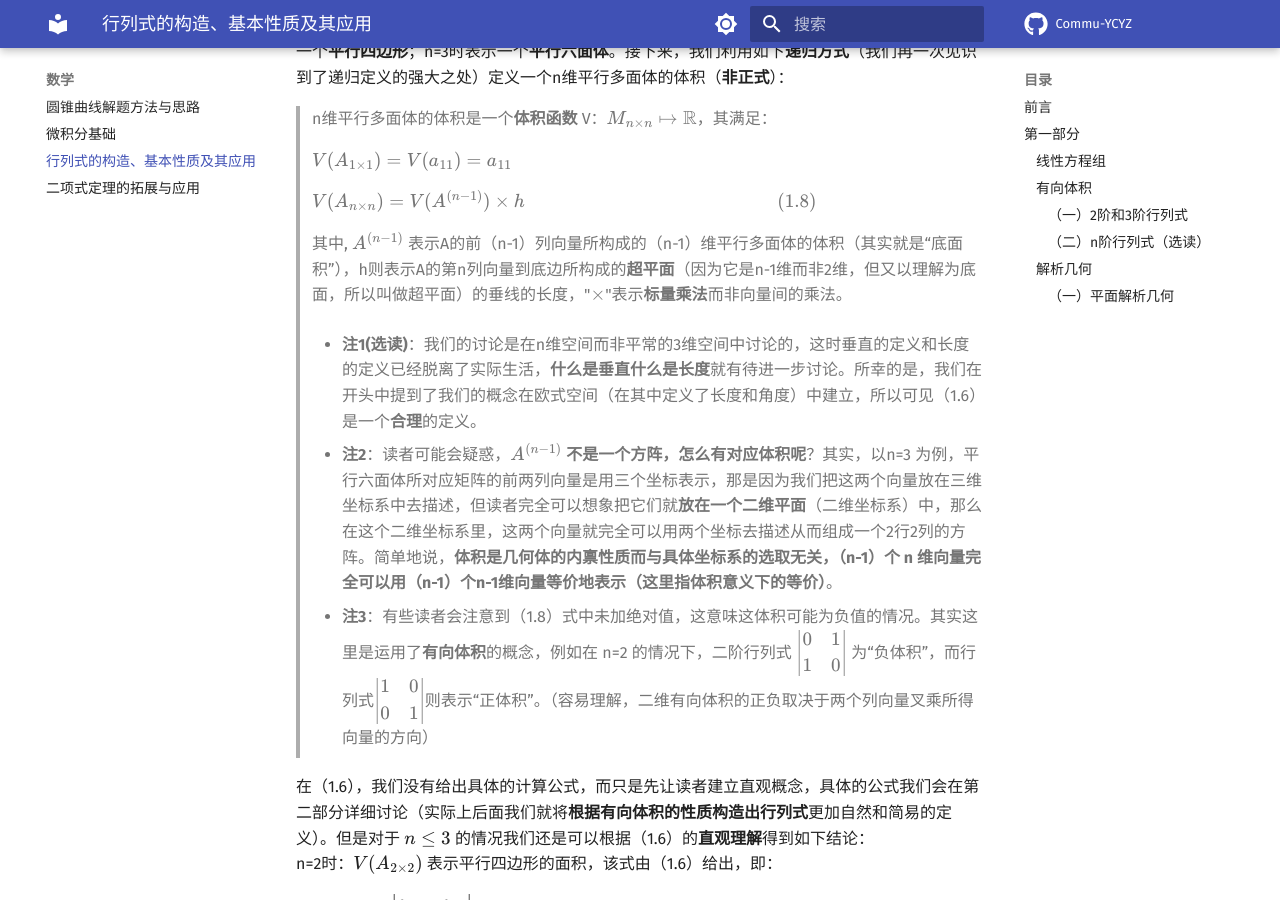
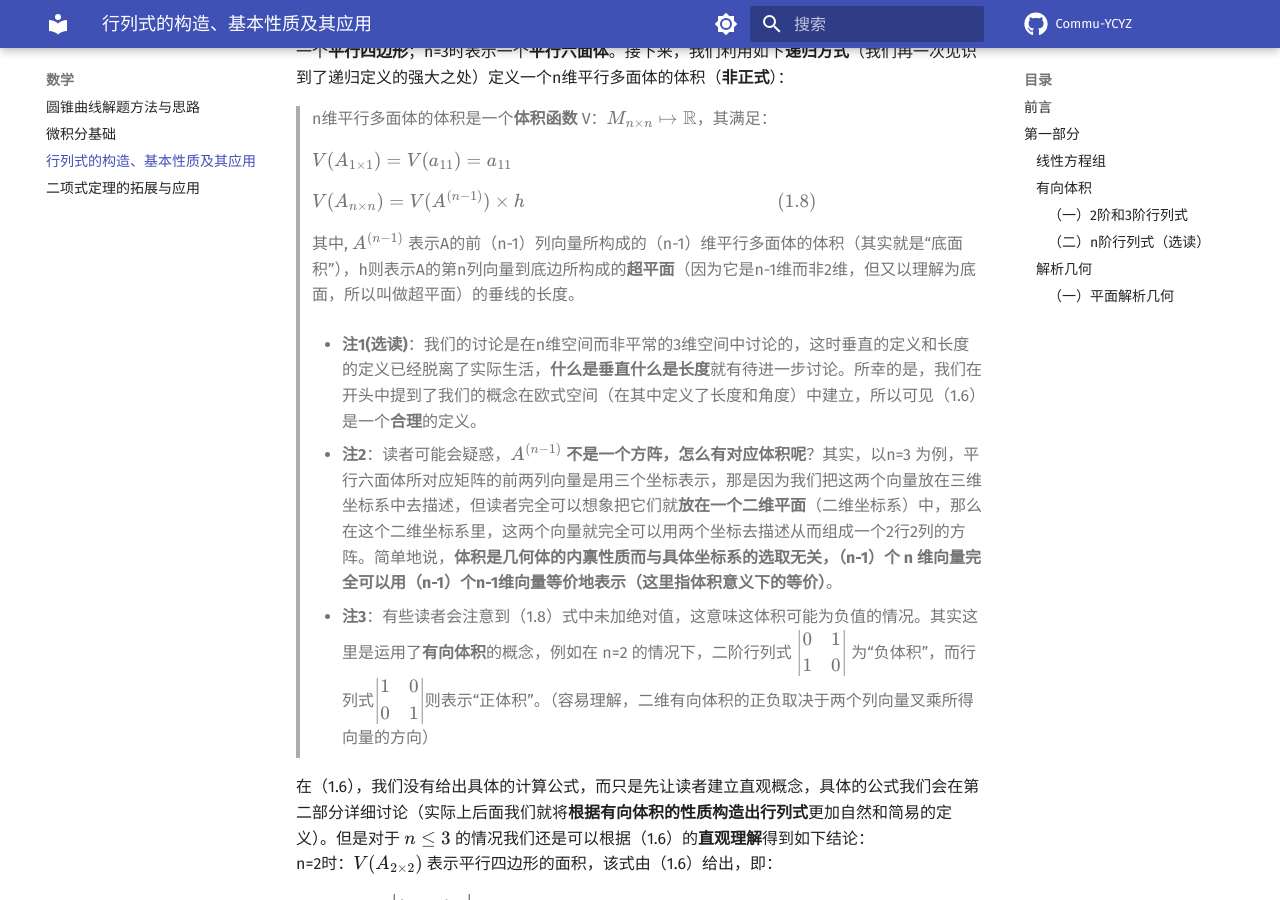
Before and after one commit to Commu-YCYZ/Commu-YCYZ, an MkDocs documentation site: the page built from docs/math/determinant.md, in a window 1280 px wide and 900 px high, scrolled down 4717 px. Built offline with MkDocs 1.6.1 and Material for MkDocs 9.7.7, drawn with Linux system fonts in a browser that asks for light colours; formulas are drawn with MathJax 3; comment, search, counter and statistics services are not loaded.

```diff
--- a/docs/math/determinant.md
+++ b/docs/math/determinant.md
@@ -215,7 +215,7 @@ a_{n1}&a_{n2}&\cdots&a_{nn}\\
 > $V(A_{n \times n})=V(A^{(n-1)})\times h ~~~~~~ ~~~~~~~~~~~~~~~~~~~~~~~~~~~~~~~~~~~~~~~~~~~~~~~ (1.8)$
 >
 > 其中, $A^{(n-1)}$
-> 表示A的前（n-1）列向量所构成的（n-1）维平行多面体的体积（其实就是“底面积”），h则表示A的第n列向量到底边所构成的**超平面**（因为它是n-1维而非2维，但又以理解为底面，所以叫做超平面）的垂线的长度，"$\times$"表示**标量乘法**而非向量间的乘法。
+> 表示A的前（n-1）列向量所构成的（n-1）维平行多面体的体积（其实就是“底面积”），h则表示A的第n列向量到底边所构成的**超平面**（因为它是n-1维而非2维，但又以理解为底面，所以叫做超平面）的垂线的长度。
 
 > - **注1(选读)**：我们的讨论是在n维空间而非平常的3维空间中讨论的，这时垂直的定义和长度的定义已经脱离了实际生活，**什么是垂直什么是长度**就有待进一步讨论。所幸的是，我们在开头中提到了我们的概念在欧式空间（在其中定义了长度和角度）中建立，所以可见（1.6）是一个**合理**的定义。
 >
```
